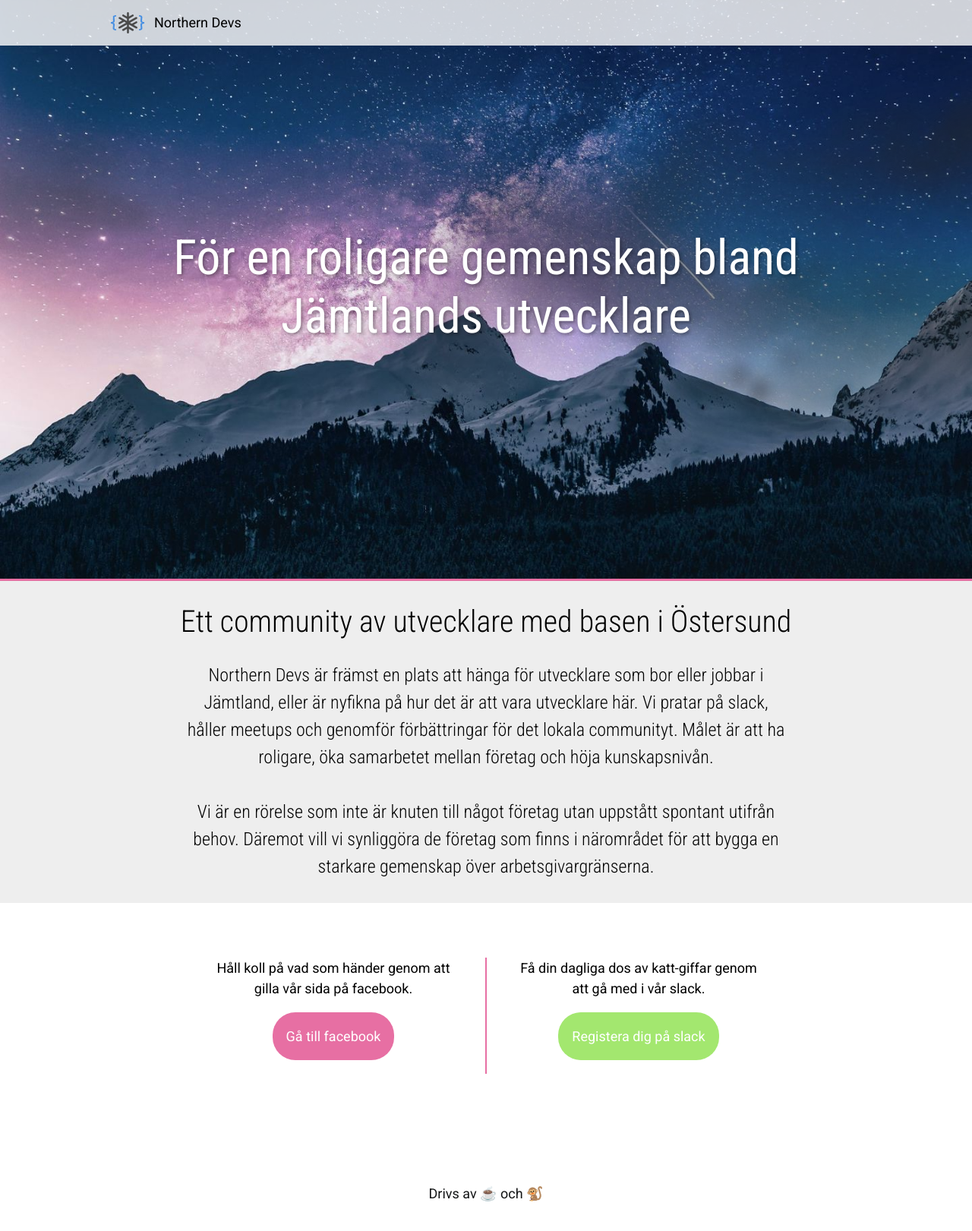
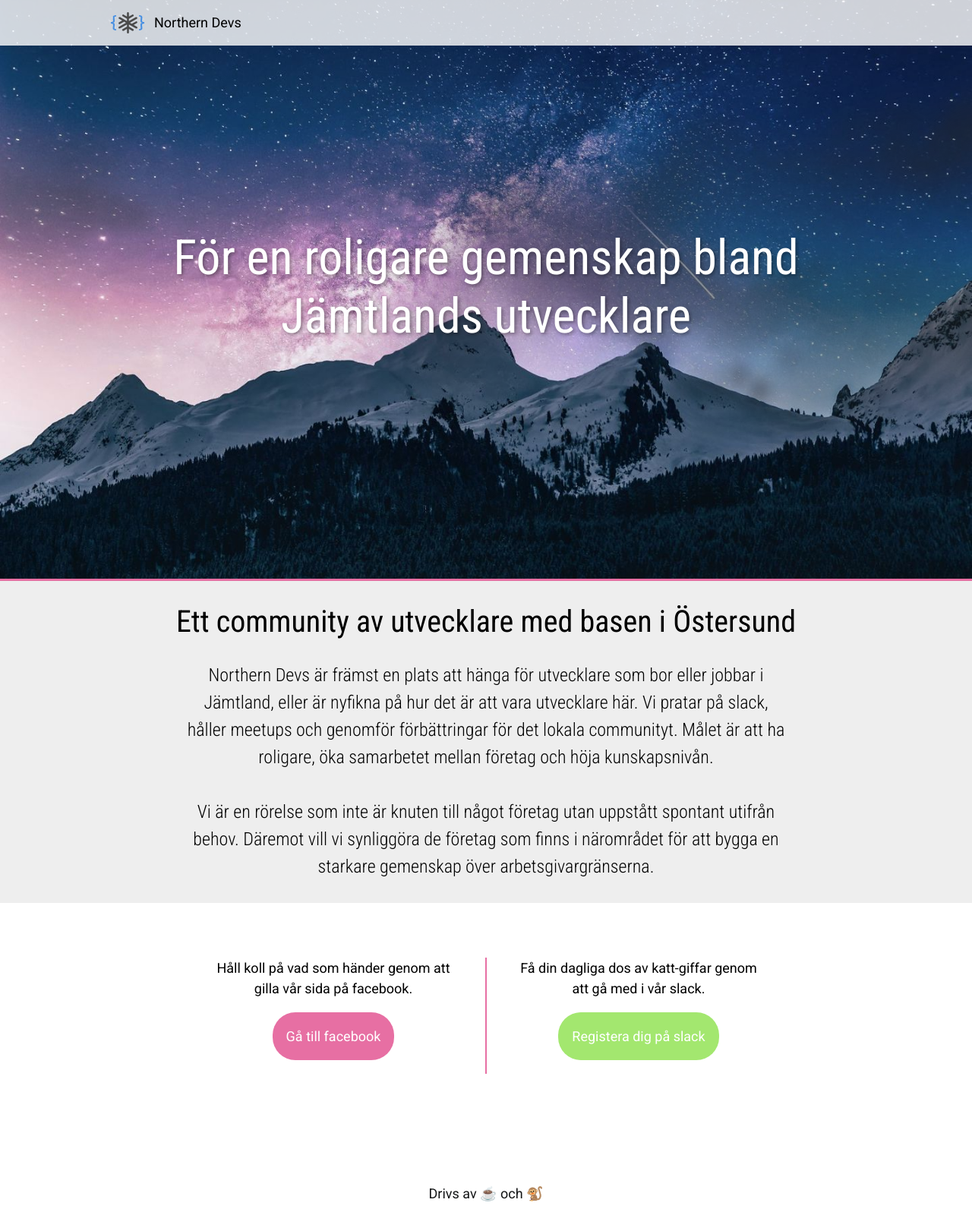
Before and after one commit to kristofferdarj/northerndevs, a Jekyll site: the page built from index.md, in a window 1280 px wide. Shown: the whole page at 76% size. Built offline with Jekyll 4.4.1, drawn with Linux system fonts in a browser that asks for light colours.

Commit message:
A little CSS cleanup

```diff
--- a/assets/stylesheet/_modules/_typography.scss
+++ b/assets/stylesheet/_modules/_typography.scss
@@ -9,8 +9,6 @@
 /* Fontweights */
 $fontWeight-light: 	300;
 $fontWeight-normal: 400;
-$fontWeight-medium: 500;
-$fontWeight-bold: 700;
 
 .font-text {
 	font-family: $fontFamily-secondary;
@@ -21,7 +19,8 @@
 
 .headline_common {
 	font-family: $fontFamily-default;
-	line-height: 1.2;
+	font-weight: $fontWeight-normal;
+	line-height: $lineHeight-headline;
 }
 
 .headlineLargest
@@ -55,19 +54,3 @@
 		font-size: 40px;
 	}
 }
-.headlineMedium
-{
-	@extend .headline_common;
-	font-size: 20px;
-    line-height: 1.4;
-
-	@media(min-width: 380px)
-	{
-		font-size: 5vw;
-	}
-	@media(min-width: 580px)
-	{
-		font-size: 30px;
-	}
-
-}
--- a/assets/stylesheet/main.scss
+++ b/assets/stylesheet/main.scss
@@ -81,7 +81,7 @@
 .hero {
   background-image: url('/assets/images/hero_background.jpg');
   background-size: cover;
-  border-bottom: 3px solid #E76FA3;
+  border-bottom: 3px solid $color-accent;
   align-items: center;
   display: flex;
   justify-content: center;
@@ -125,6 +125,9 @@
 }
 
 //Presentation
+.section--description {
+  background-color: $color-sectionBackground;
+}
 .description {
   align-items: center;
   display: flex;
@@ -152,9 +155,6 @@
 }
 
 //CTAS
-.section--description {
-  background-color: $color-sectionBackground;
-}
 .cta-wrapper {
   display: flex;
   flex-direction: column;
```
